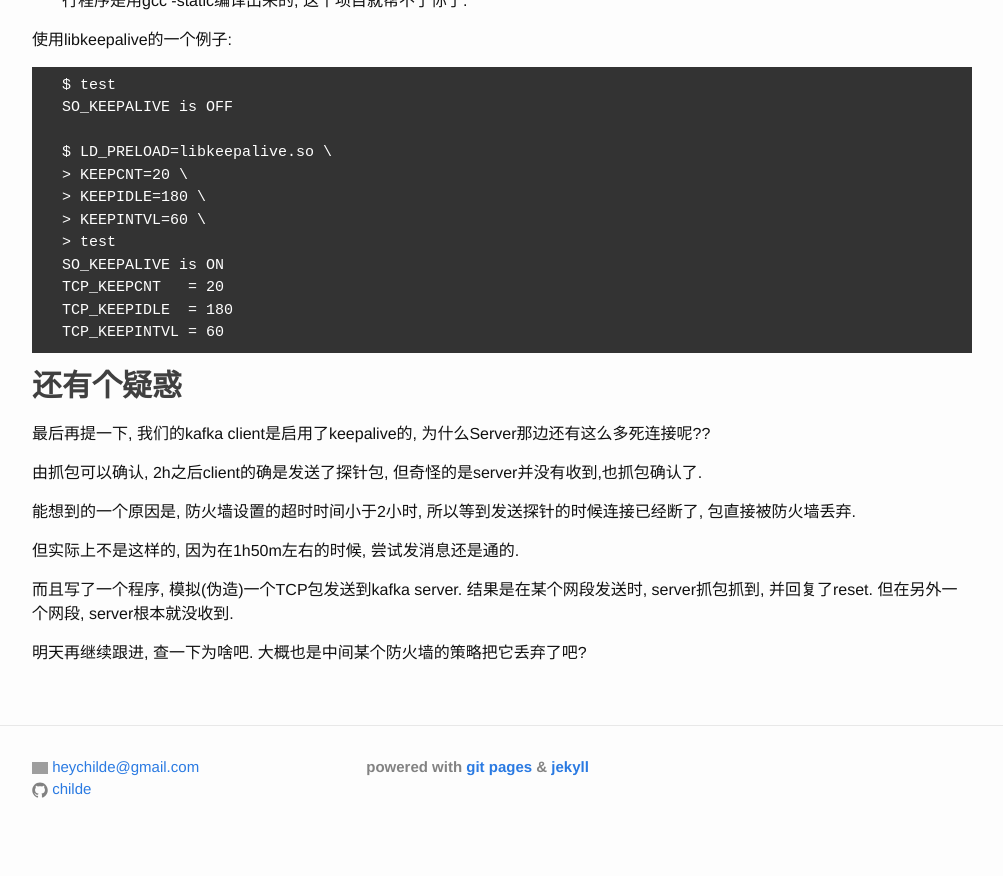
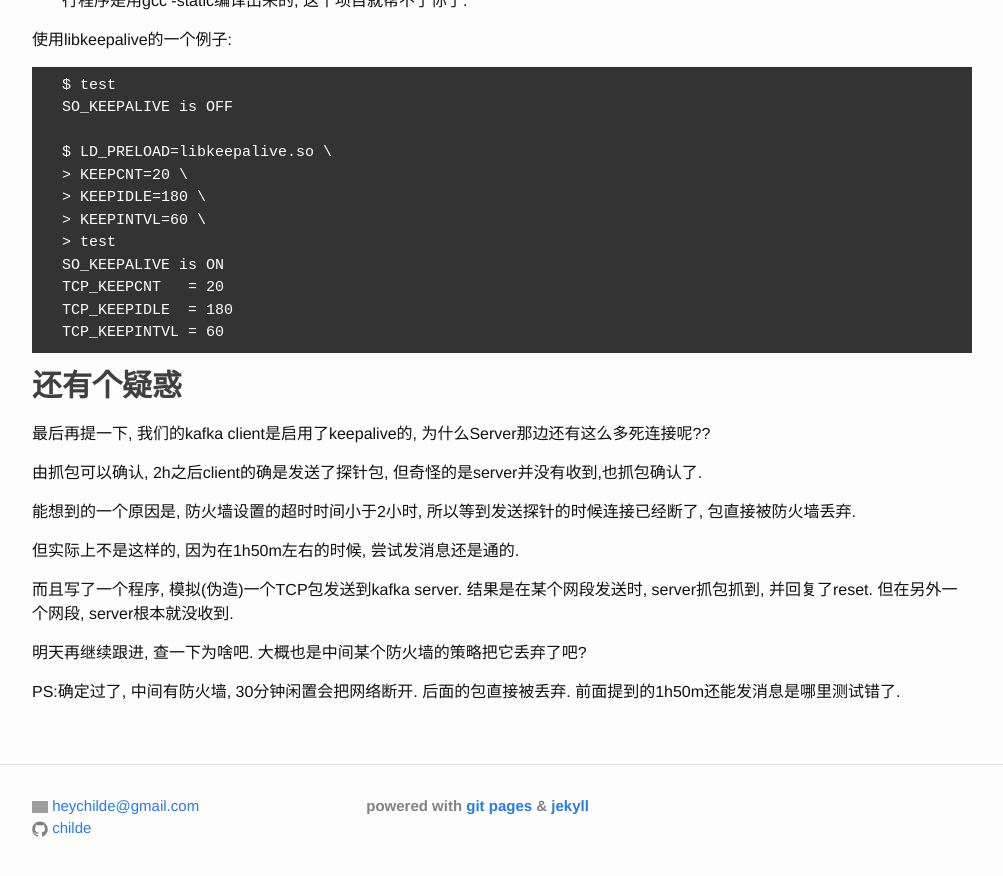
Before and after one commit to childe/ohmycat, a Jekyll site: the page built from _posts/2015-05-29-socket-keepalive.md, in a window 1280 px wide and 900 px high, scrolled down 4980 px. Shown: the top 876 px of the window, without its empty margins (138-1141 px from the left). Built offline with Jekyll 4.4.1, drawn with Linux system fonts in a browser that asks for light colours; Markdown is read by kramdown in place of the engine named in the settings; comment, search, counter and statistics services are not loaded; grey boxes are pictures that could not be loaded.

Commit message:
30min idle time in firewall

```diff
--- a/_posts/2015-05-29-socket-keepalive.md
+++ b/_posts/2015-05-29-socket-keepalive.md
@@ -256,3 +256,5 @@ int main()
 而且写了一个程序, 模拟(伪造)一个TCP包发送到kafka server. 结果是在某个网段发送时, server抓包抓到, 并回复了reset.  但在另外一个网段, server根本就没收到.
 
 明天再继续跟进, 查一下为啥吧. 大概也是中间某个防火墙的策略把它丢弃了吧?
+
+PS:确定过了, 中间有防火墙, 30分钟闲置会把网络断开. 后面的包直接被丢弃.  前面提到的1h50m还能发消息是哪里测试错了.
```
